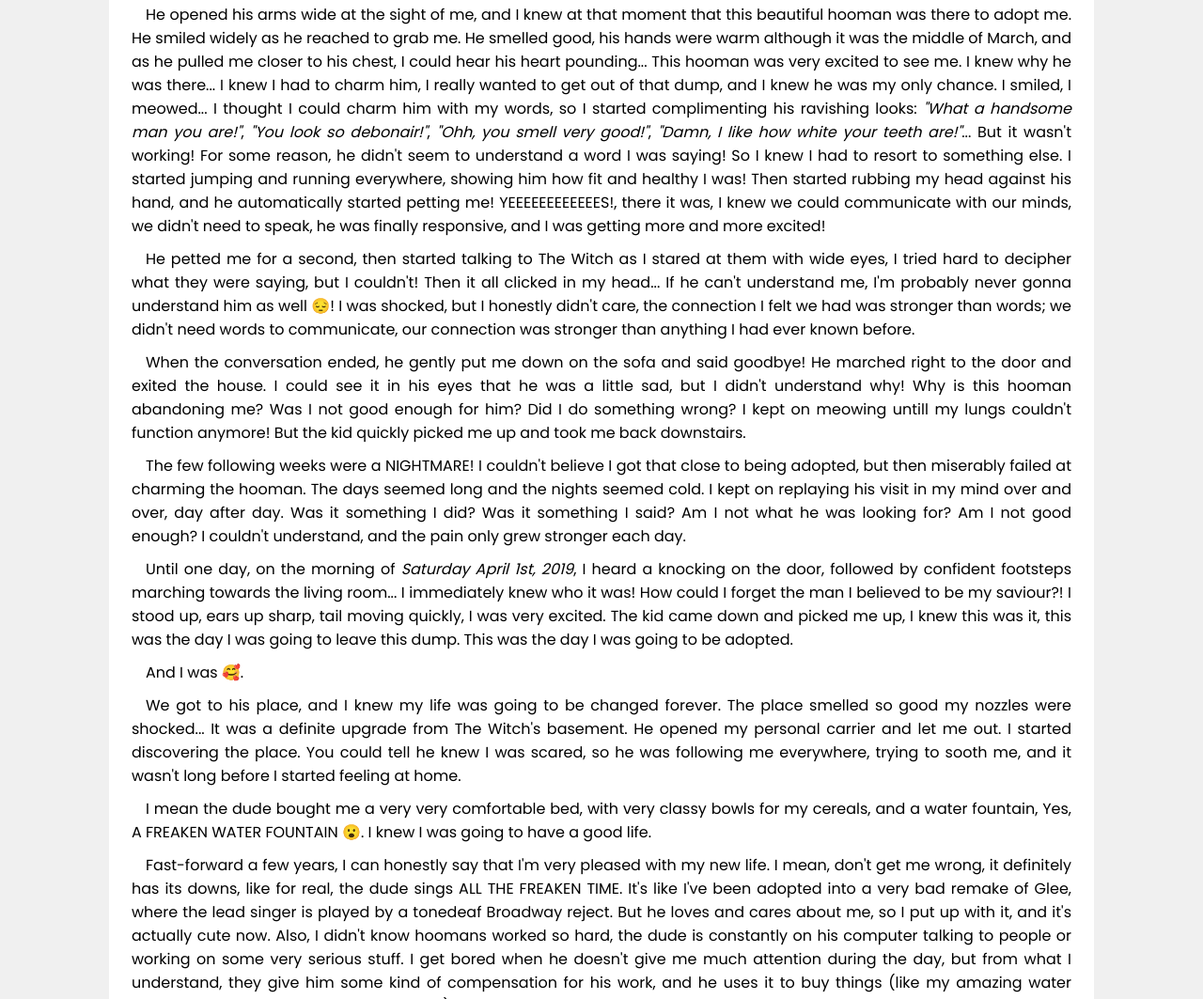
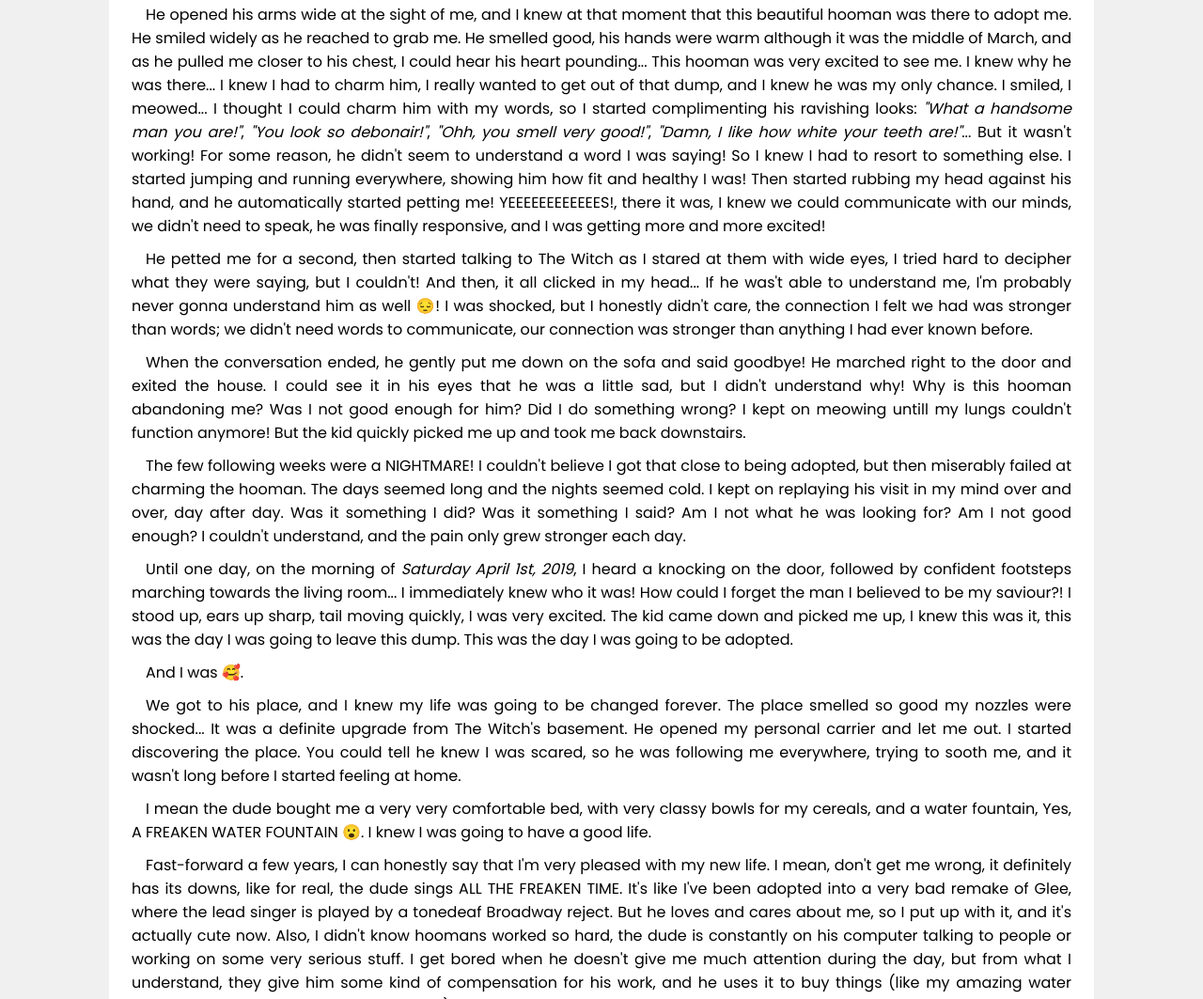
Before and after one commit to Lauthfee/sirkylomarcel, a plain HTML site: page index.html in a window 1280 px wide. Shown: the part 1543-2606 px from the top of the page at 94% size. Drawn offline with Linux system fonts and the light colour scheme; a web font is replaced by a local one.

```diff
--- a/index.html
+++ b/index.html
@@ -44,7 +44,7 @@
     I smiled, I meowed... I thought I could charm him with my words, so I started complimenting his ravishing looks: <em>"What a handsome man you are!"</em>, <em>"You look so debonair!"</em>, <em>"Ohh, you smell very good!"</em>, <em>"Damn, I like how white your teeth are!"</em>... But it wasn't working! For some reason, he didn't seem to understand a word I was saying! So I knew I had to resort to something else.
     I started jumping and running everywhere, showing him how fit and healthy I was! Then started rubbing my head against his hand, and he automatically started petting me! YEEEEEEEEEEEES!, there it was, I knew we could communicate with our minds, we didn't need to speak, he was finally responsive, and I was getting more and more excited!</p>
 
-    <p class="marg">He petted me for a second, then started talking to The Witch as I stared at them with wide eyes, I tried hard to decipher what they were saying, but I couldn't! Then it all clicked in my head... If he can't understand me, I'm probably never gonna understand him as well 😔! I was shocked, but I honestly didn't care, the connection I felt we had was stronger than words; we didn't need words to communicate, our connection was stronger than anything I had ever known before.
+    <p class="marg">He petted me for a second, then started talking to The Witch as I stared at them with wide eyes, I tried hard to decipher what they were saying, but I couldn't! And then, it all clicked in my head... If he was't able to understand me, I'm probably never gonna understand him as well 😔! I was shocked, but I honestly didn't care, the connection I felt we had was stronger than words; we didn't need words to communicate, our connection was stronger than anything I had ever known before.
 
     <p class="marg">When the conversation ended, he gently put me down on the sofa and said goodbye! He marched right to the door and exited the house. I could see it in his eyes that he was a little sad, but I didn't understand why! Why is this hooman abandoning me? Was I not good enough for him? Did I do something wrong? I kept on meowing untill my lungs couldn't function anymore! But the kid quickly picked me up and took me back downstairs.</p>
 
```
